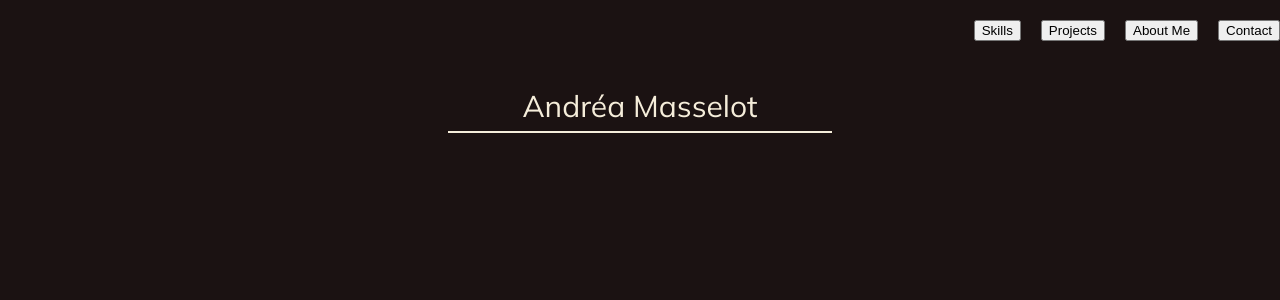
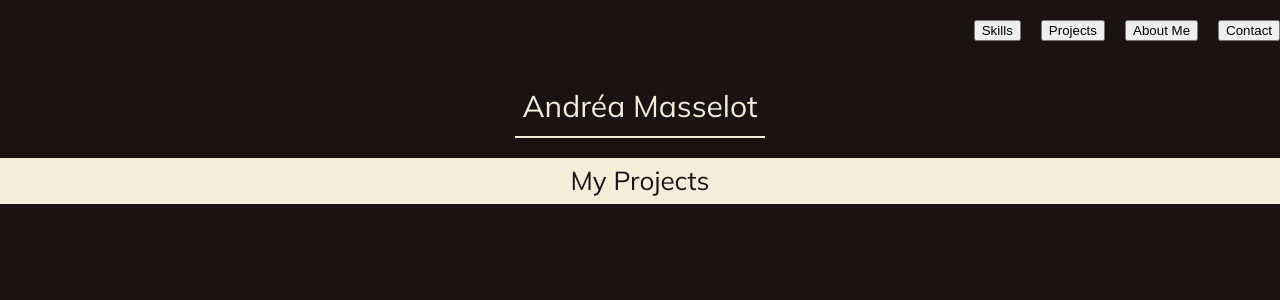
Before and after one commit to andreamasselot/andrea, a React (Create React App) app: page / in a window 1280 px wide. Shown: the top 300 px of the page. Built offline with nearby package versions, Linux system fonts and the light colour scheme.

Commit message:
updating home page

```diff
--- a/src/App.css
+++ b/src/App.css
@@ -5,6 +5,7 @@ body {
 .container {
   max-width: 1200px;
   margin: auto;
+  height: ;
 }
 h1,
 h2,
@@ -30,11 +31,28 @@ header {
 }
 .page-title {
   border-bottom: 2px solid #f5edda;
-  padding-bottom: 10px;
+  padding-bottom: 15px;
   display: flex;
   justify-content: center;
   font-size: 30px;
   margin: auto;
-  width: 30%;
+  width: 250px;
   margin-top: 50px;
+  align-items: center;
 }
+.enter-button {
+  display: flex;
+  justify-content: center;
+}
+.my-projects {
+  background-color: #f5edda;
+  color: #1b1212;
+  padding: 10px;
+  margin-top: 20px;
+}
+.my-projects h1 {
+  color: #1b1212;
+  display: flex;
+  justify-content: center;
+  font-size: 26px;
+}
--- a/src/App.js
+++ b/src/App.js
@@ -1,6 +1,7 @@
 import "./App.css";
 import { BrowserRouter as Router, Routes, Route } from "react-router-dom";
 import Home from "./pages/Home";
+import Projects from "./pages/Projects";
 
 function App() {
   return (
@@ -8,6 +9,7 @@ function App() {
       <Router>
         <Routes>
           <Route path="/" element={<Home />} />
+          <Route path="/projects" element={<Projects />} />
         </Routes>
       </Router>
     </div>
--- a/src/pages/Home.js
+++ b/src/pages/Home.js
@@ -7,6 +7,10 @@ const Home = () => {
         <div className="page-title">
           <h1>Andréa Masselot</h1>
         </div>
+        <div className="container"></div>
+      </section>
+      <section className="my-projects">
+        <h1>My Projects</h1>
       </section>
     </>
   );
--- /dev/null
+++ b/src/pages/Projects.js
@@ -0,0 +1,11 @@
+const Projects = () => {
+  return (
+    <>
+      <section>
+        <p>PROJECTS</p>
+      </section>
+    </>
+  );
+};
+
+export default Projects;
```
